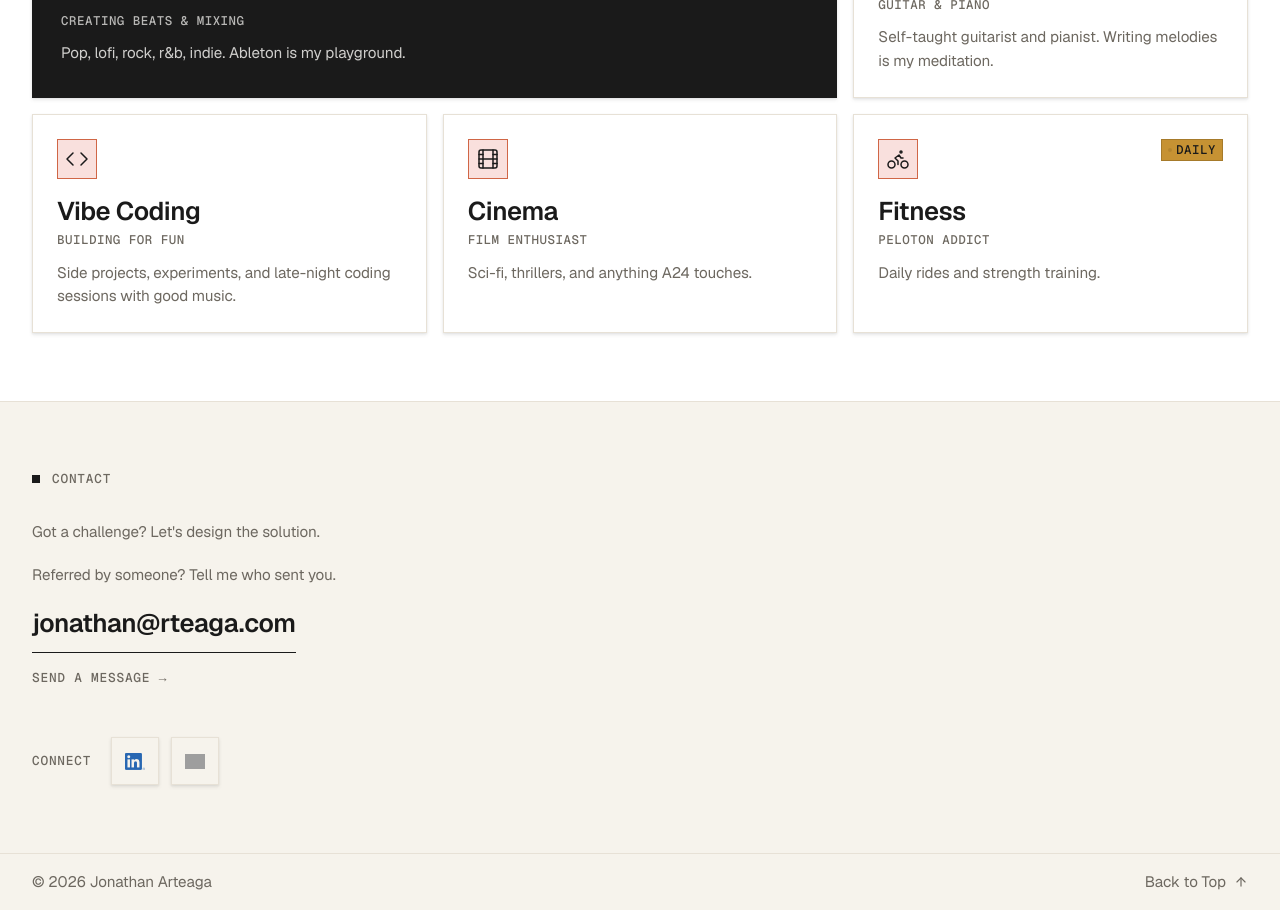
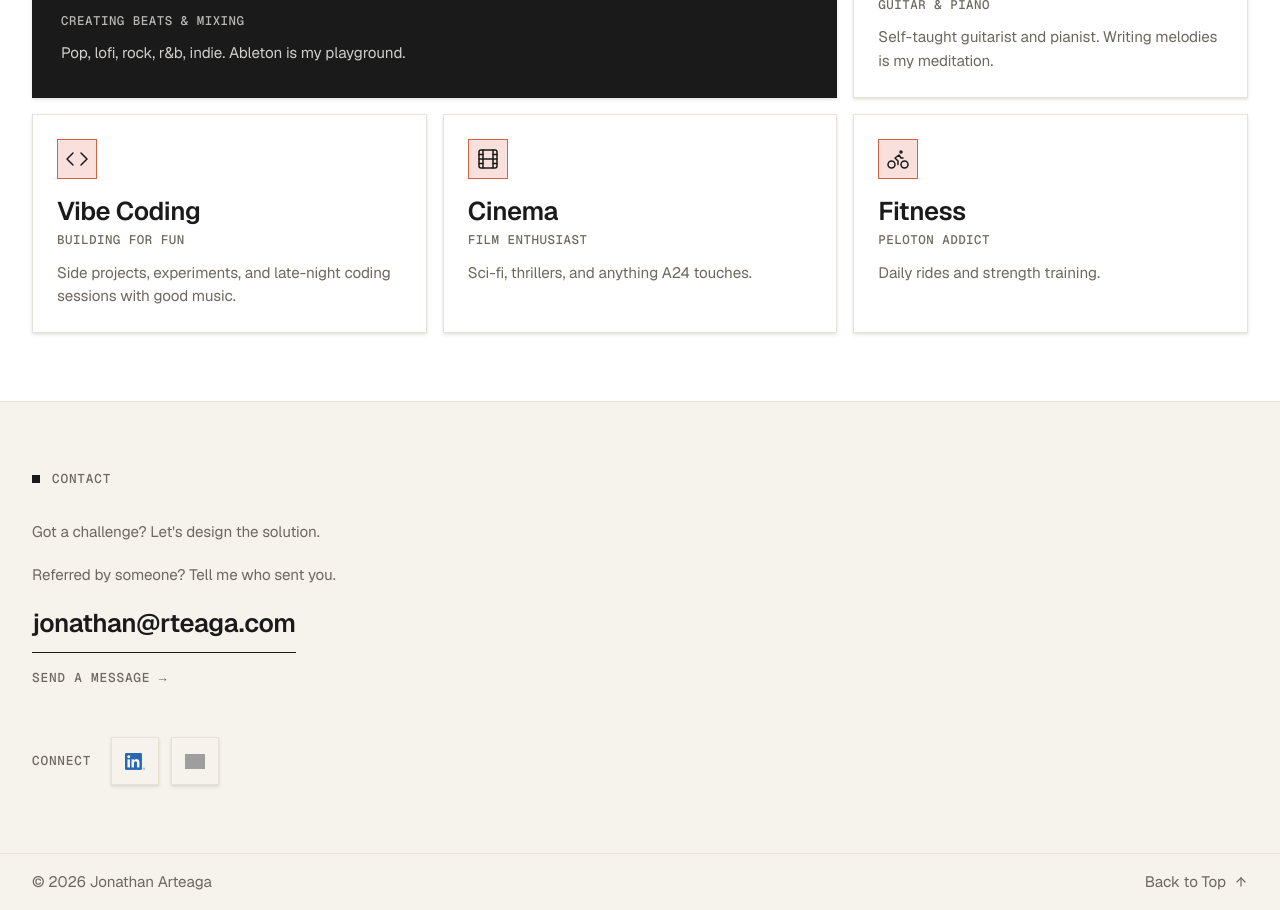
Before and after one commit to jonathan-arteaga/personal-portfolio, a React (Vite) app: page / in a window 1280 px wide. Shown: the part 5160-6070 px from the top of the page. Built offline with nearby package versions, Linux system fonts and the light colour scheme; grey boxes are pictures that could not be loaded.

Commit message:
Remove redundant 'Daily' badge from Fitness card
The description already says "Daily rides and strength training."

https://claude.ai/code/session_01TkCkTDrWhrnVSSyoR8ND41

```diff
--- a/components/Interests.tsx
+++ b/components/Interests.tsx
@@ -169,10 +169,6 @@ export const Interests: React.FC = () => {
               <div className="w-10 h-10 flex items-center justify-center interactive-accent-secondary">
                 {interests[4].icon}
               </div>
-              <span className="inline-flex items-center gap-1 type-tag font-semibold px-1.5 py-0.5 interactive-accent-primary">
-                <span className="w-1 h-1 bg-accent-dark rounded-full animate-pulse"></span>
-                Daily
-              </span>
             </div>
             <h3 className="type-title text-foreground mb-1">
               {interests[4].title}
```
